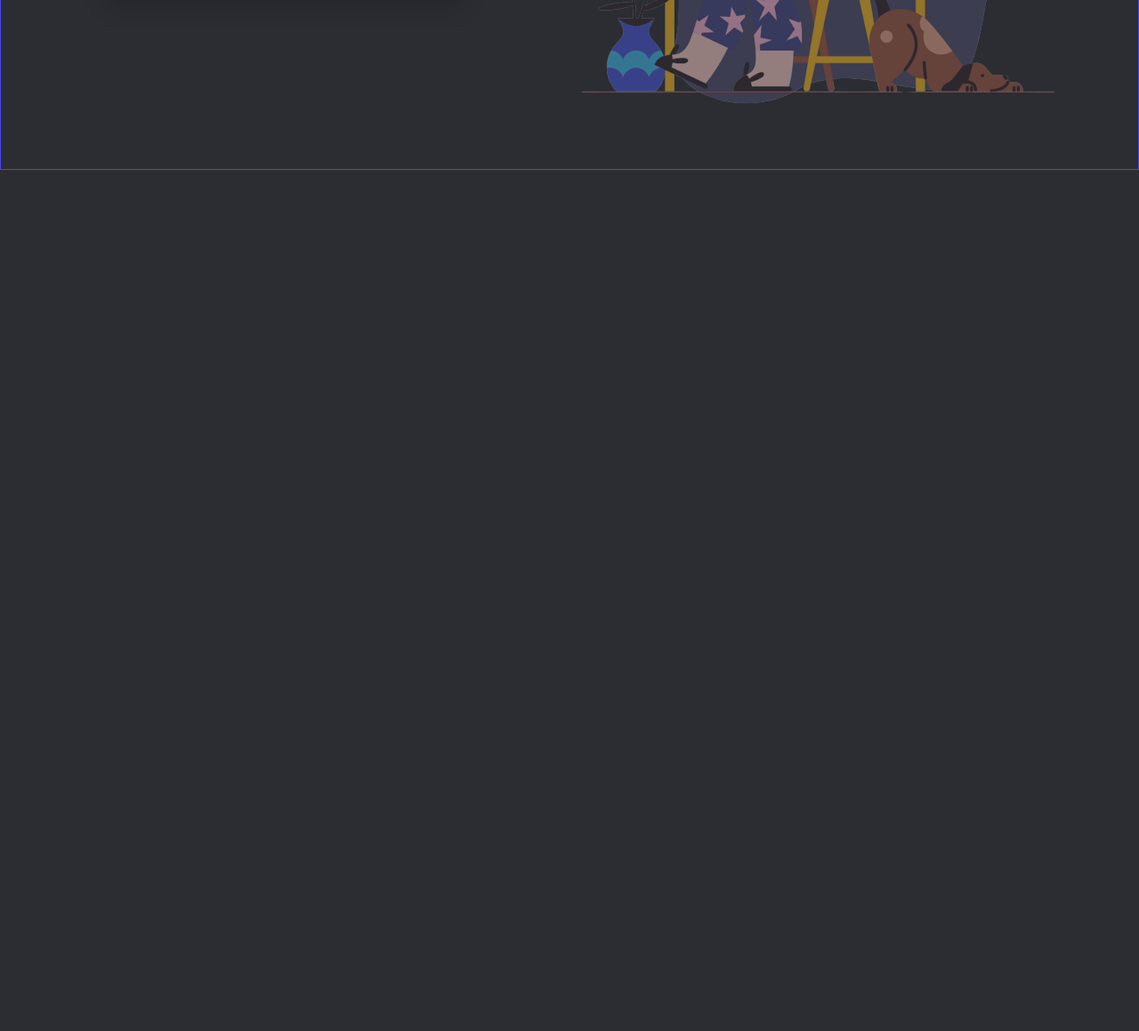
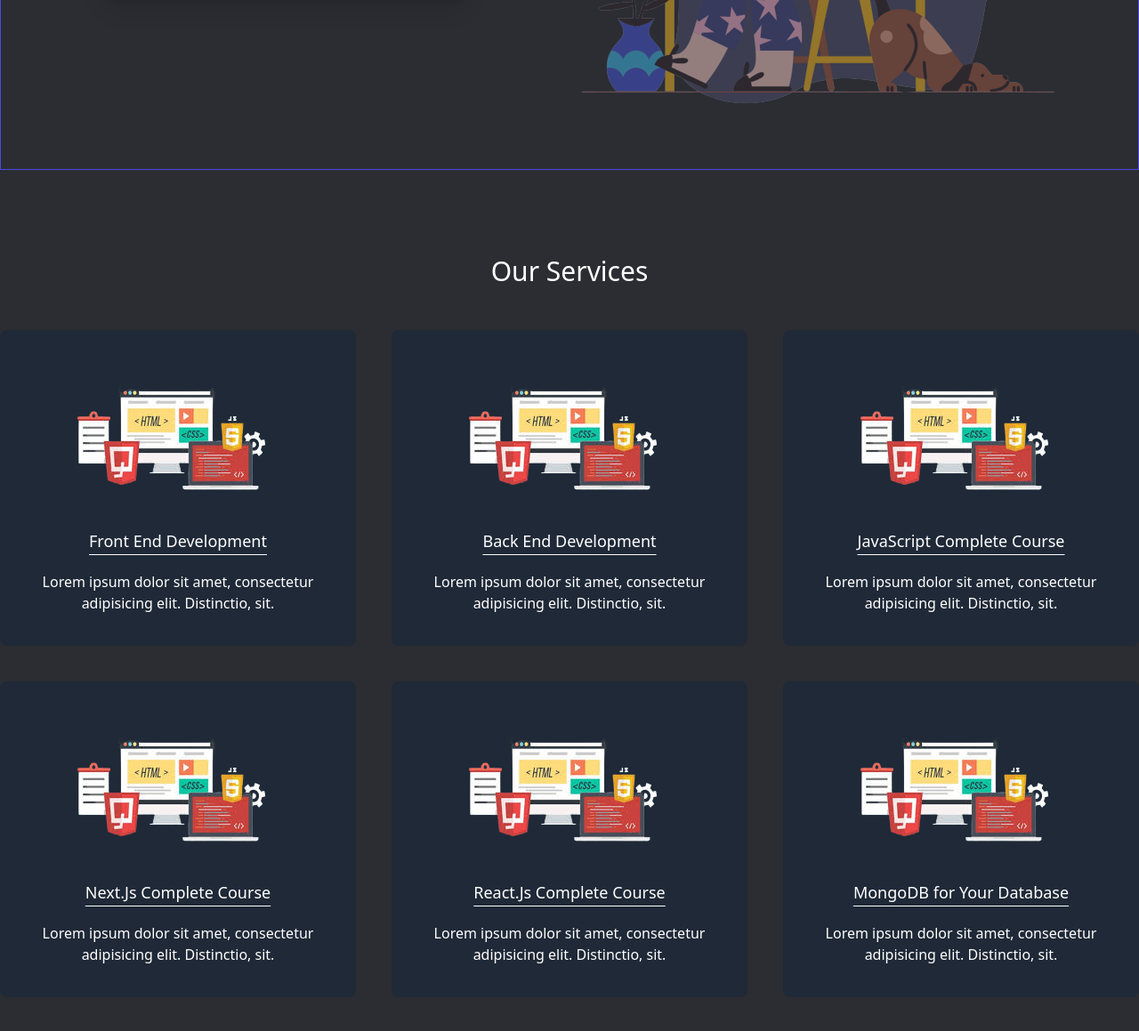
Before and after one commit to sahebali4896-a11y/first-tailwind-real-project, a website built with Vite: page index.html in a window 1280 px wide. Shown: the part 537-1696 px from the top of the page at 89% size. Before the commit the page ends 800 px from the top, so only its background shows below. Built offline with nearby package versions, Linux system fonts and the light colour scheme.

Commit message:
main area

```diff
--- a/index.html
+++ b/index.html
@@ -7,7 +7,7 @@
   <link rel="stylesheet" href="css/main.css">
 </head>
 <body class="bg-[#2B2D33]">
-<nav class="bg-[#2B2D33] shadow-xl ">
+<nav class="bg-[#2B2D33] shadow-xl sticky top-0 z-10 ">
   <div class="container mx-auto">
     <div class="sm:flex justify-between items-center py-5">
     <div class="text-center mb-3">
@@ -30,7 +30,7 @@
   <div class=" container auto-mx border-indigo-600 border border-t-0 sm:flex justify-around items-center text-white text-center h-[80vh] px-10 pt-10 ">
     <div  >
     <h1 class="text-2xl sm:text-5xl mb-5 sm:mb-16" >Smart Coders: Learn <br>Programming</h1>
-    <button class="bg-indigo-900 px-7 py-3 rounded-full text-xl shadow-xl hover:bg-indigo-950">Join : Programming Shikhbo's Team<svg class="w-7 inline-block text-red-500 ml-2 animate-ping" xmlns="http://www.w3.org/2000/svg" fill="none" viewBox="0 0 24 24" stroke-width="1.5" stroke="currentColor" class="size-6">
+    <button class="bg-indigo-900 px-7 transition py-3 rounded-full text-xl shadow-xl hover:bg-indigo-950">Join : Programming Shikhbo's Team<svg class="w-7 inline-block text-red-500 ml-2 animate-ping" xmlns="http://www.w3.org/2000/svg" fill="none" viewBox="0 0 24 24" stroke-width="1.5" stroke="currentColor" class="size-6">
   <path stroke-linecap="round" stroke-linejoin="round" d="M17.25 8.25 21 12m0 0-3.75 3.75M21 12H3" />
 </svg>
 </button>
@@ -42,5 +42,42 @@
     </div>
   </div>
 </header>
+<main class="container mx-auto">
+  <section class="my-24">
+    <h2 class="text-white text-3xl text-center mb-12">Our Services</h2>
+    <div class="grid md:grid-cols-2 lg:grid-cols-3 gap-10 ">
+      <div class="bg-gray-800 p-8 rounded-lg text-center border-4 border-[#1F2937] hover:border-indigo-700 cursor-pointer ">
+        <img class="max-auto" src="images/frontend.png" alt="">
+        <h4 class="text-white text-lg underline underline-offset-8 my-5">Front End Development</h4>
+        <p class="text-white ">Lorem ipsum dolor sit amet, consectetur adipisicing elit. Distinctio, sit.</p>
+      </div>
+      <div class="bg-gray-800 p-8 rounded-lg text-center border-4 border-[#1F2937] hover:border-indigo-700 cursor-pointer ">
+        <img class="max-auto" src="images/frontend.png" alt="">
+        <h4 class="text-white text-lg underline underline-offset-8 my-5">Back End Development</h4>
+        <p class="text-white ">Lorem ipsum dolor sit amet, consectetur adipisicing elit. Distinctio, sit.</p>
+      </div>
+      <div class="bg-gray-800 p-8 rounded-lg text-center border-4 border-[#1F2937] hover:border-indigo-700 cursor-pointer ">
+        <img class="max-auto" src="images/frontend.png" alt="">
+        <h4 class="text-white text-lg underline underline-offset-8 my-5">JavaScript Complete Course</h4>
+        <p class="text-white ">Lorem ipsum dolor sit amet, consectetur adipisicing elit. Distinctio, sit.</p>
+      </div>
+      <div class="bg-gray-800 p-8 rounded-lg text-center border-4 border-[#1F2937] hover:border-indigo-700 cursor-pointer ">
+        <img class="max-auto" src="images/frontend.png" alt="">
+        <h4 class="text-white text-lg underline underline-offset-8 my-5">Next.Js Complete Course</h4>
+        <p class="text-white ">Lorem ipsum dolor sit amet, consectetur adipisicing elit. Distinctio, sit.</p>
+      </div>
+      <div class="bg-gray-800 p-8 rounded-lg text-center border-4 border-[#1F2937] hover:border-indigo-700 cursor-pointer ">
+        <img class="max-auto" src="images/frontend.png" alt="">
+        <h4 class="text-white text-lg underline underline-offset-8 my-5">React.Js Complete Course</h4>
+        <p class="text-white ">Lorem ipsum dolor sit amet, consectetur adipisicing elit. Distinctio, sit.</p>
+      </div>
+      <div class="bg-gray-800 p-8 rounded-lg text-center border-4 border-[#1F2937] hover:border-indigo-700 cursor-pointer ">
+        <img class="max-auto" src="images/frontend.png" alt="">
+        <h4 class="text-white text-lg underline underline-offset-8 my-5">MongoDB for Your Database</h4>
+        <p class="text-white ">Lorem ipsum dolor sit amet, consectetur adipisicing elit. Distinctio, sit.</p>
+      </div>
+    </div>
+  </section>
+</main>
 </body>
 </html>
```
Also changed, not shown: images/Frontend-.png (added), images/frontend.png (added).
